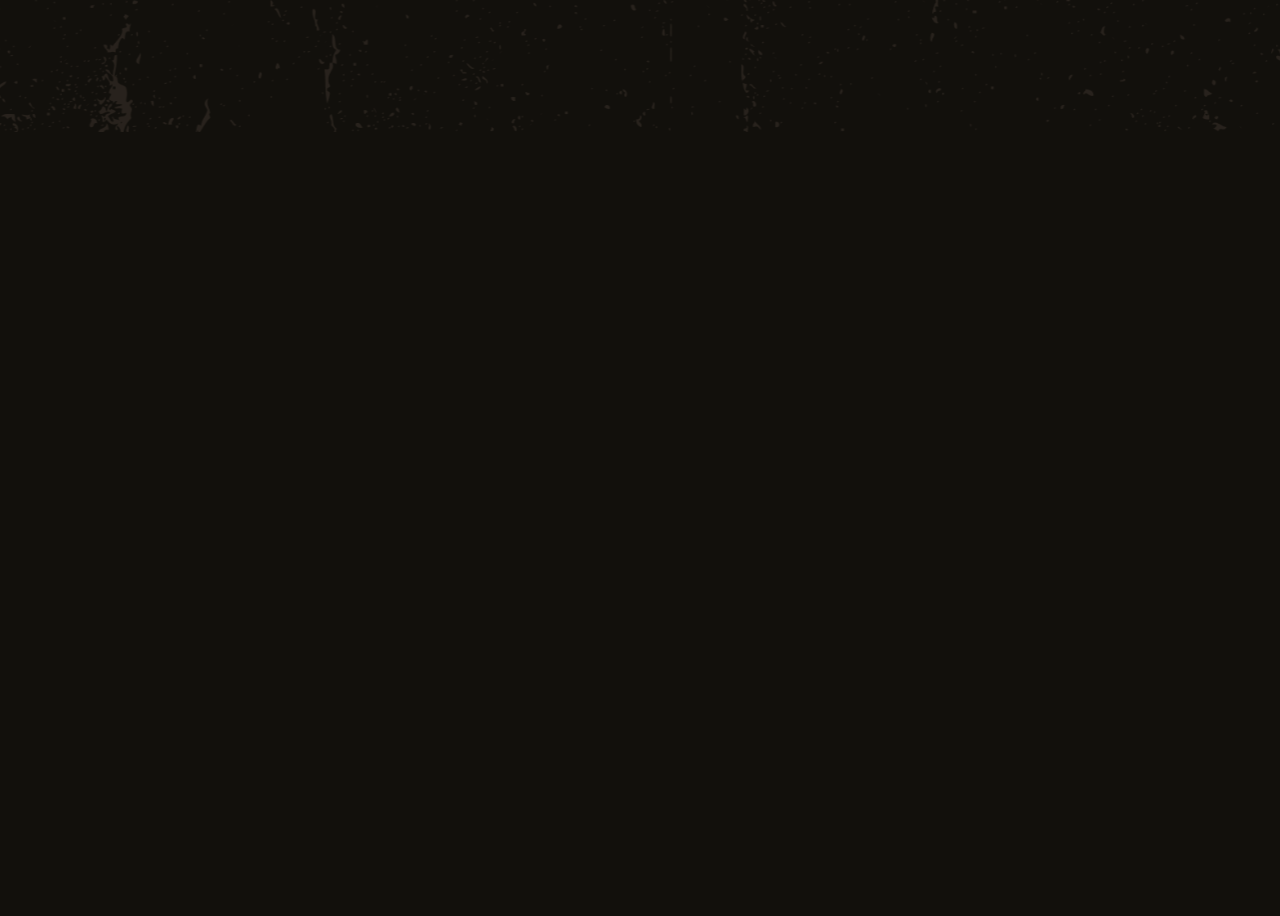
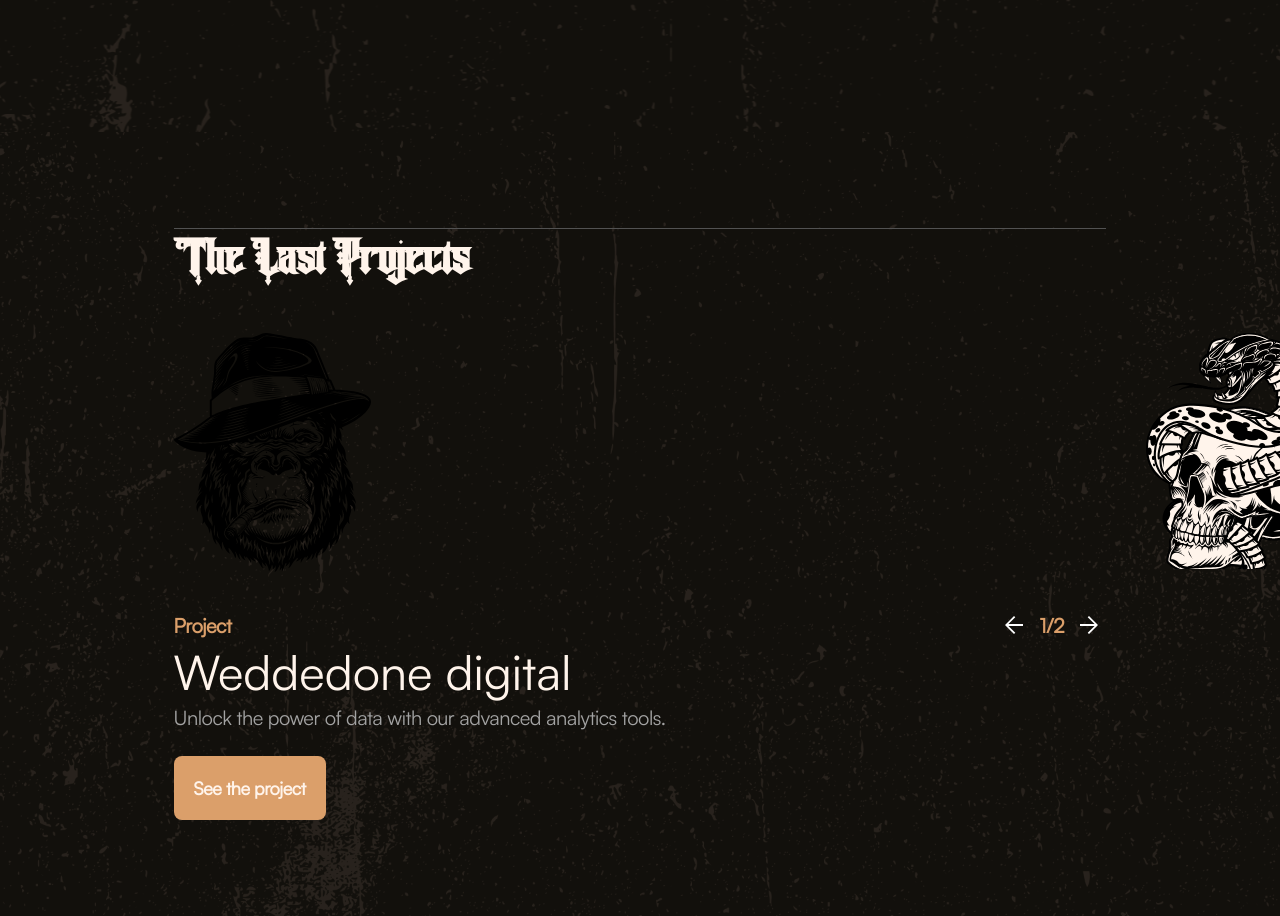
Before and after one commit to deiu25/digital-artist, a React (Vite) app in the folder client/: page / in a window 1280 px wide. Shown: the part 1938-2854 px from the top of the page. Before the commit the page ends 2070 px from the top, so only its background shows below. Built offline with nearby package versions, Linux system fonts and the light colour scheme.

Commit message:
projects start

```diff
--- a/client/src/App.jsx
+++ b/client/src/App.jsx
@@ -2,6 +2,7 @@ import About from "./sections/About"
 import Header from "./sections/Header"
 import Hero from "./sections/Hero"
 import Parteners from "./sections/Parteners"
+import Projects from "./sections/Projects"
 
 const App = () => {
   return (
@@ -10,6 +11,7 @@ const App = () => {
       <Hero />
       <Parteners />
       <About />
+      <Projects />
     </main>
   )
 }
--- /dev/null
+++ b/client/src/components/ProiectCard.jsx
@@ -0,0 +1,45 @@
+const ProjectCard = ({ title, description, img, page, handlePrev, handleNext }) => {
+    return (
+      <div className="xl:flex-shrink-0 w-full p-5">
+        <div className="mb-8 overflow-hidden rounded-[20px]">
+          <img className="object-cover" src={img} alt={title} />
+        </div>
+        <div className="flex flex-wrap justify-between items-center -m-2">
+          <div className="w-auto p-2">
+            <span className="inline-block text-xl text-p1 font-semibold tracking-tight">
+              Project
+            </span>
+          </div>
+          <div className="w-auto p-2">
+            <div className="flex items-center">
+              <div className="w-auto p-2">
+                <button onClick={handlePrev} className="inline-block">
+                  <img src="/images/icons/arrow-left.svg" alt="arrow left" className="mt-1" />
+                </button>
+              </div>
+              <div className="w-auto p-2">
+                <span className="inline-block text-xl text-p1 font-semibold">
+                  {page}
+                </span>
+              </div>
+              <div className="w-auto p-2">
+                <button onClick={handleNext} className="inline-block">
+                  <img src="/images/icons/arrow-right.svg" alt="arrow right" className="mt-1" />
+                </button>
+              </div>
+            </div>
+          </div>
+        </div>
+        <h6 className="mb-2 text-5xl text-w1 font-medium font-heading">{title}</h6>
+        <p className="mb-6 text-xl font-medium text-neutral-400 tracking-tight">{description}</p>
+        <a
+          className="inline-flex items-center justify-center text-center h-16 p-5 font-semibold text-lg text-w1 tracking-tight bg-p1 hover:bg-p1/90 focus:bg-p1/80 rounded-lg focus:ring-4 focus:ring-neutral-800 transition duration-200"
+          href="#"
+        >
+          See the project
+        </a>
+      </div>
+    );
+  };
+
+  export default ProjectCard;
--- a/client/src/constants/index.js
+++ b/client/src/constants/index.js
@@ -18,3 +18,20 @@ export const partnersData = [
       price: "$ 1500.00",
     },
   ];
+
+  export const projectsData = [
+    {
+      id: 1,
+      title: "Weddedone digital",
+      description: "Unlock the power of data with our advanced analytics tools.",
+      img: "/images/art1.svg",
+      page: "1/12"
+    },
+    {
+      id: 2,
+      title: "Another Project",
+      description: "Description for another project.",
+      img: "/images/art2.svg",
+      page: "2/12"
+    },
+  ];
--- a/client/src/sections/About.jsx
+++ b/client/src/sections/About.jsx
@@ -8,7 +8,6 @@ const About = () => {
     <section className="md:bg-about-section pt-22 md:pt-40 pb-40">
       <Element name="about">
         <div className="relative flex flex-col md:flex-row justify-center items-center h-auto md:h-screen">
-          {/* Podul central - va fi ascuns pe ecrane mici */}
           <div
             className={clsx(
               "absolute w-[600px] h-[70px] bg-p7 rounded-2xl",
@@ -17,7 +16,7 @@ const About = () => {
           ></div>
 
           <div className="relative w-full mx-auto flex flex-col md:flex-row justify-between px-10 md:px-[10%] z-10 gap-10 md:gap-0">
-            {/* Div-ul lateral stânga */}
+
             <div className="side-cards justify-center">
               <h5 className="text-w1 text-[32px] mt-8 md:text-[40px] lg:text-[44px] font-normal font-angel leading-tight px-5">
                 Tailored Process <br /> will make you <br /> scream, but then{" "}
@@ -33,14 +32,12 @@ const About = () => {
               </div>
             </div>
 
-            {/* Div-urile din mijloc */}
             <div className="flex-1 bg-transparent md:px-6 flex flex-col items-center gap-10 md:gap-[128px]">
               {cardData.map(({ id, imageSrc, price }) => (
                 <CardArt key={id} imageSrc={imageSrc} price={price} />
               ))}
             </div>
 
-            {/* Div-ul lateral dreapta */}
             <div className="side-cards justify-start p-0 order-3 md:order-none">
               <img
                 src="/images/about-art-tatoo.png"
--- /dev/null
+++ b/client/src/sections/Projects.jsx
@@ -0,0 +1,57 @@
+import { useState } from "react";
+import { projectsData } from "../constants";
+import ProjectCard from "../components/ProiectCard";
+
+const Projects = () => {
+    const [currentIndex, setCurrentIndex] = useState(0);
+    const nextIndex = (currentIndex + 1) % projectsData.length;
+
+    const handleNext = () => {
+      setCurrentIndex((prevIndex) => (prevIndex + 1) % projectsData.length);
+    };
+
+    const handlePrev = () => {
+      setCurrentIndex((prevIndex) =>
+        prevIndex === 0 ? projectsData.length - 1 : prevIndex - 1
+      );
+    };
+
+    return (
+      <section className="py-12 md:py-24 sm:bg-hero-section overflow-hidden">
+        <div className="container mx-auto px-[12%]">
+          <div className="px-5 mb-12 max-w-7xl mx-auto">
+            <div className="border-t border-neutral-600">
+              <h5 className="pt-2 text-5xl text-w1 font-semibold font-angel tracking-tight mx-auto">
+                The Last Projects
+              </h5>
+            </div>
+          </div>
+          <div className="flex justify-center -m-5 max-w-7xl mx-auto">
+            {/* Proiectul curent */}
+            <div className="hidden xl:block flex-shrink-0 w-full p-5">
+              <div className="mb-8 overflow-hidden rounded-[20px]">
+                <img className="object-cover" src={projectsData[currentIndex].img} alt="Project" />
+              </div>
+            </div>
+
+            <ProjectCard
+              title={projectsData[currentIndex].title}
+              description={projectsData[currentIndex].description}
+              img={projectsData[currentIndex].img}
+              page={`${currentIndex + 1}/${projectsData.length}`}
+              handlePrev={handlePrev}
+              handleNext={handleNext}
+            />
+
+            <div className="hidden xl:block flex-shrink-0 w-full p-5">
+              <div className="mb-8 overflow-hidden rounded-[20px] h-[236px]">
+                <img className="object-cover" src={projectsData[nextIndex].img} alt="Next Project" />
+              </div>
+            </div>
+          </div>
+        </div>
+      </section>
+    );
+  };
+
+  export default Projects;
```
Also changed, not shown: client/public/images/icons/arrow-left.svg (added), client/public/images/icons/arrow-right.svg (added).
